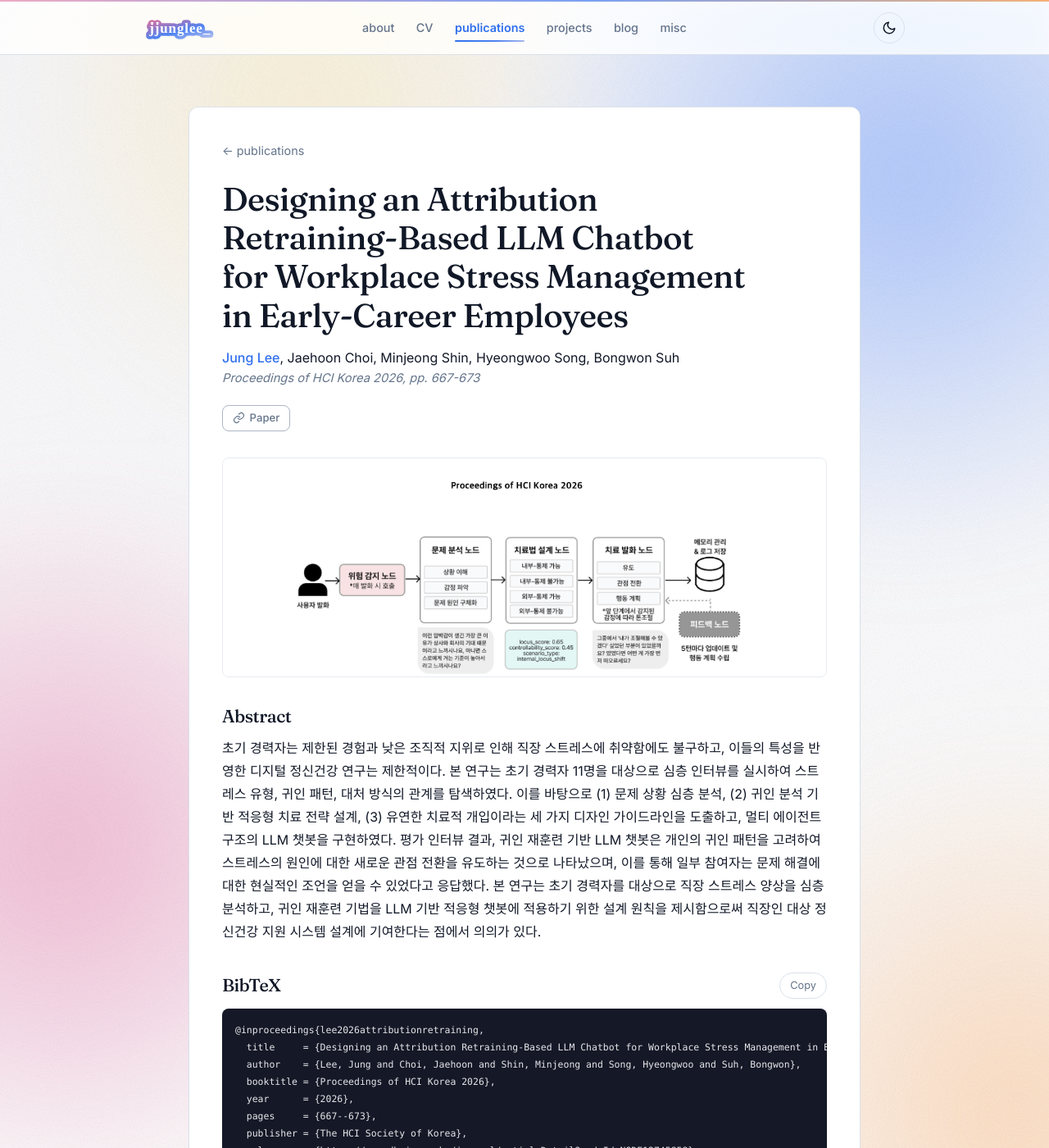
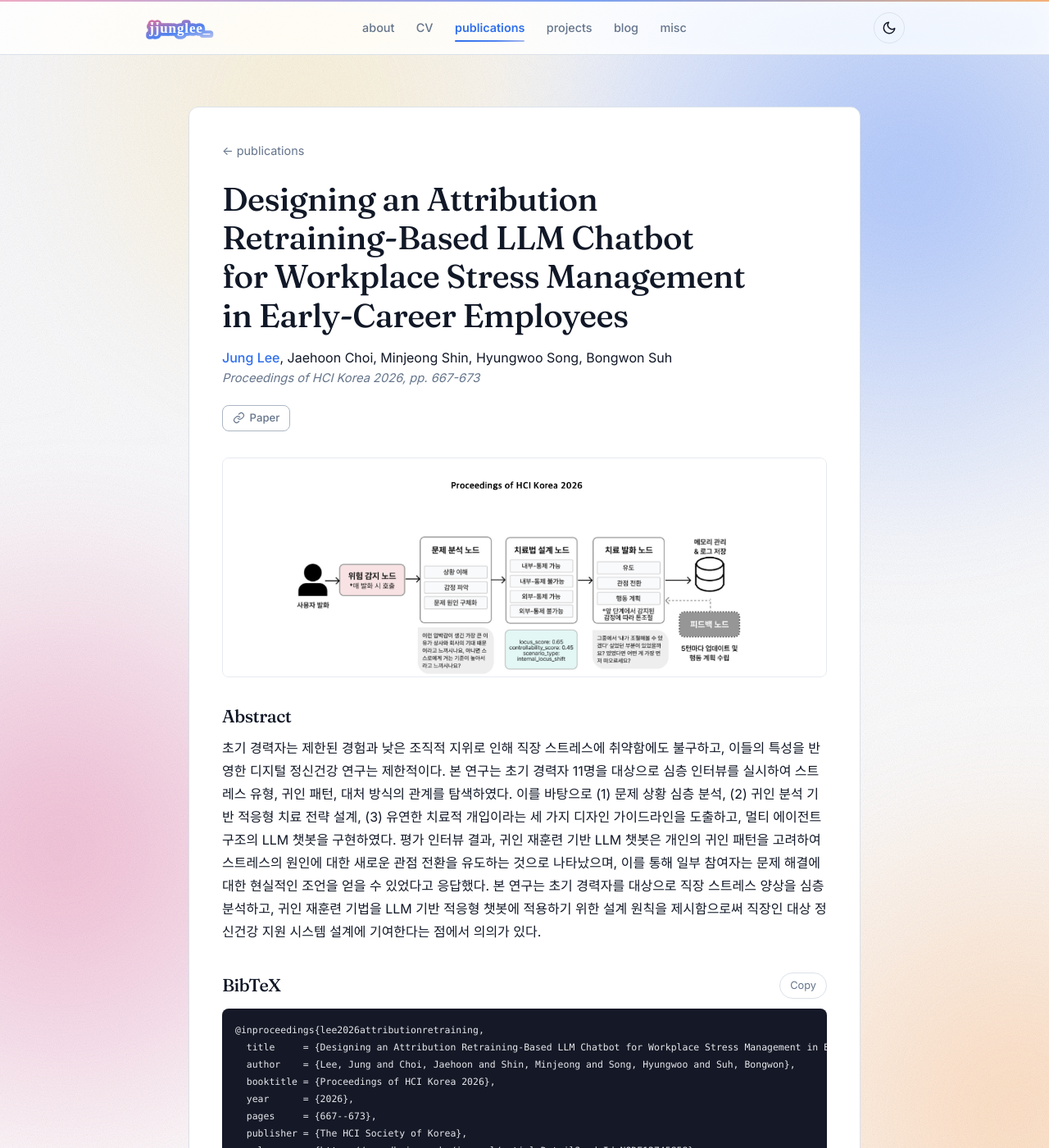
Before and after one commit to leejungp2/leejungp2.github.io, a Jekyll site: the page built from _pages/publications/hcik-attribution.md, in a window 1280 px wide and 1400 px high. Shown: the whole window at 82% size. Built offline with Jekyll 4.4.1, drawn with Linux system fonts in a browser that asks for light colours; some of the changed text lies outside the part shown.

Commit message:
Restore Hyungwoo Song spelling on HCI Korea paper

```diff
--- a/_data/publications.yml
+++ b/_data/publications.yml
@@ -211,7 +211,7 @@
 - slug: hcik-attribution
   group: domestic
   title: "Designing an Attribution Retraining-Based LLM Chatbot for Workplace Stress Management in Early-Career Employees"
-  authors: [Jung Lee, Jaehoon Choi, Minjeong Shin, Hyeongwoo Song, Bongwon Suh]
+  authors: [Jung Lee, Jaehoon Choi, Minjeong Shin, Hyungwoo Song, Bongwon Suh]
   venue: "Proceedings of HCI Korea 2026, pp. 667-673"
   venue_short: HCI Korea 2026
   type: Conference Paper
@@ -235,7 +235,7 @@
   bibtex: |-
     @inproceedings{lee2026attributionretraining,
       title     = {Designing an Attribution Retraining-Based LLM Chatbot for Workplace Stress Management in Early-Career Employees},
-      author    = {Lee, Jung and Choi, Jaehoon and Shin, Minjeong and Song, Hyeongwoo and Suh, Bongwon},
+      author    = {Lee, Jung and Choi, Jaehoon and Shin, Minjeong and Song, Hyungwoo and Suh, Bongwon},
       booktitle = {Proceedings of HCI Korea 2026},
       year      = {2026},
       pages     = {667--673},
--- a/_pages/cv.md
+++ b/_pages/cv.md
@@ -79,7 +79,7 @@ action_url: /assets/files/Jung_Lee_CV.pdf
       <ol class="cv-publications">
         <li>
           <h4><a href="https://www.dbpia.co.kr/journal/articleDetail?nodeId=NODE12745858">Designing an Attribution Retraining-Based LLM Chatbot for Workplace Stress Management in Early-Career Employees</a></h4>
-          <p class="cv-authors"><strong>Jung Lee</strong>, Jaehoon Choi, Minjeong Shin, Hyeongwoo Song, and Bongwon Suh.</p>
+          <p class="cv-authors"><strong>Jung Lee</strong>, Jaehoon Choi, Minjeong Shin, Hyungwoo Song, and Bongwon Suh.</p>
           <p class="cv-meta"><em>Proceedings of HCI Korea 2026, pp. 667-673.</em></p>
         </li>
         <li>
```
